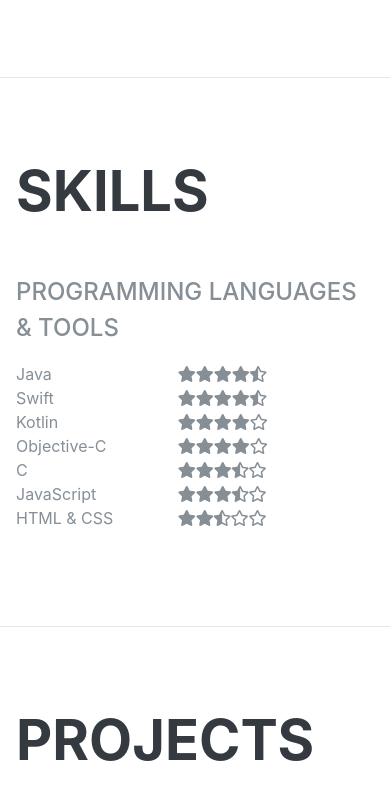
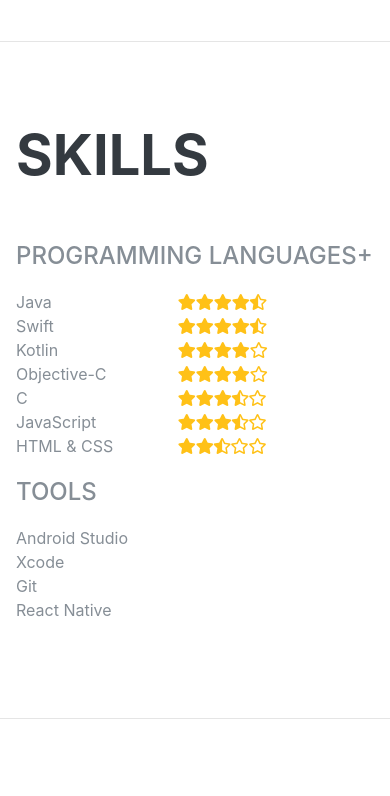
Before and after one commit to MinamiMunakata/portfolio, a plain HTML site: page index.html in a window 390 px wide. Shown: the part 647-1443 px from the top of the page. Drawn offline with Linux system fonts and the light colour scheme; a web font is replaced by a local one.

Commit message:
Modification - title - mobile developer - tools

```diff
--- a/css/resume.css
+++ b/css/resume.css
@@ -260,3 +260,7 @@ fieldset:disabled a.btn {
 .card-title {
   text-transform: none;
 }
+
+.skill-star {
+  color: #FFC117;
+}
--- a/index.html
+++ b/index.html
@@ -8,7 +8,7 @@
     <meta name="description" content="">
     <meta name="author" content="">
 
-    <title>Resume - Start Bootstrap Theme</title>
+    <title>Minami - Mobile Developer</title>
 
     <!-- Bootstrap core CSS -->
     <link href="vendor/bootstrap/css/bootstrap.min.css" rel="stylesheet">
@@ -63,7 +63,7 @@
           <h1 class="mb-0">Minami
             <span class="text-primary">Munakata</span>
           </h1>
-          <div class="subheading mb-5">Junior <a class="js-scroll-trigger" href="#projects">Android</a> / <a class="js-scroll-trigger" href="#projects">iOS</a> Developer in Vancouver
+          <div class="subheading mb-5">Junior <a class="js-scroll-trigger" href="#projects">Mobile</a>  Developer in Vancouver
           </div>
           <p class="lead mb-5">
               Dedicated, organized, responsible and hardworking individual who is able to work well both in a team environment as well as using own initiative.
@@ -78,7 +78,7 @@
             <a href="https://medium.com/@minamimunakata">
               <i class="fab fa-medium-m"></i>
             </a>
-            <a href="minamism628@email.com">
+            <a href="mailto:minamism628@email.com">
               <i class="far fa-envelope"></i>
             </a>
           </div>
@@ -91,7 +91,7 @@
         <div class="my-auto">
           <h2 class="mb-5">Skills</h2>
 
-          <div class="subheading mb-3">Programming Languages &amp; Tools</div>
+          <div class="subheading mb-3">Programming Languages+</div>
           <div class="skill-container">
             <div class="row">
               <div class="col-5 col-md-3">
@@ -105,7 +105,7 @@
                   <li>HTML &amp; CSS</li>
                 </ul>
               </div>
-                <div class="col-5 col-md-9">
+              <div class="col-5 col-md-9 skill-star">
                   <ul class="list-unstyled">
                     <li><i class="fas fa-star"></i><i class="fas fa-star"></i><i class="fas fa-star"></i><i class="fas fa-star"></i><i class="fas fa-star-half-alt"></i></li>
                     <li><i class="fas fa-star"></i><i class="fas fa-star"></i><i class="fas fa-star"></i><i class="fas fa-star"></i><i class="fas fa-star-half-alt"></i></li>
@@ -116,6 +116,17 @@
                     <li><i class="fas fa-star"></i><i class="fas fa-star"></i><i class="fas fa-star-half-alt"></i><i class="far fa-star"></i><i class="far fa-star"></i></li>
                   </ul>
               </div>
+            </div>
+          </div>
+          <div class="subheading mb-3">Tools</div>
+          <div class="row">
+            <div class="col-12">
+              <ul class="list-unstyled">
+                <li>Android Studio</li>
+                <li>Xcode</li>
+                <li>Git</li>
+                <li>React Native</li>
+              </ul>
             </div>
           </div>
         </div>
```
Also changed, not shown: 1 other file. Lines whose indentation alone changed are shown as unchanged.
